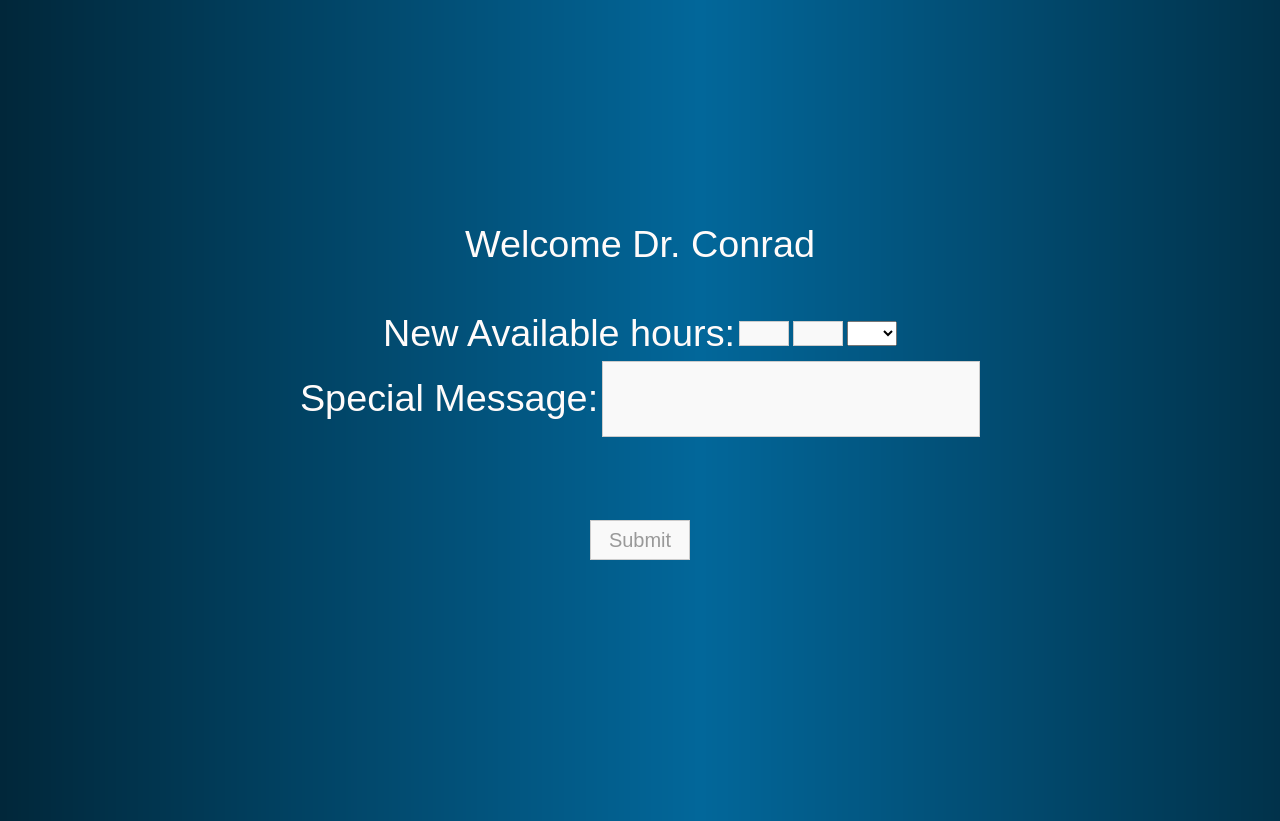
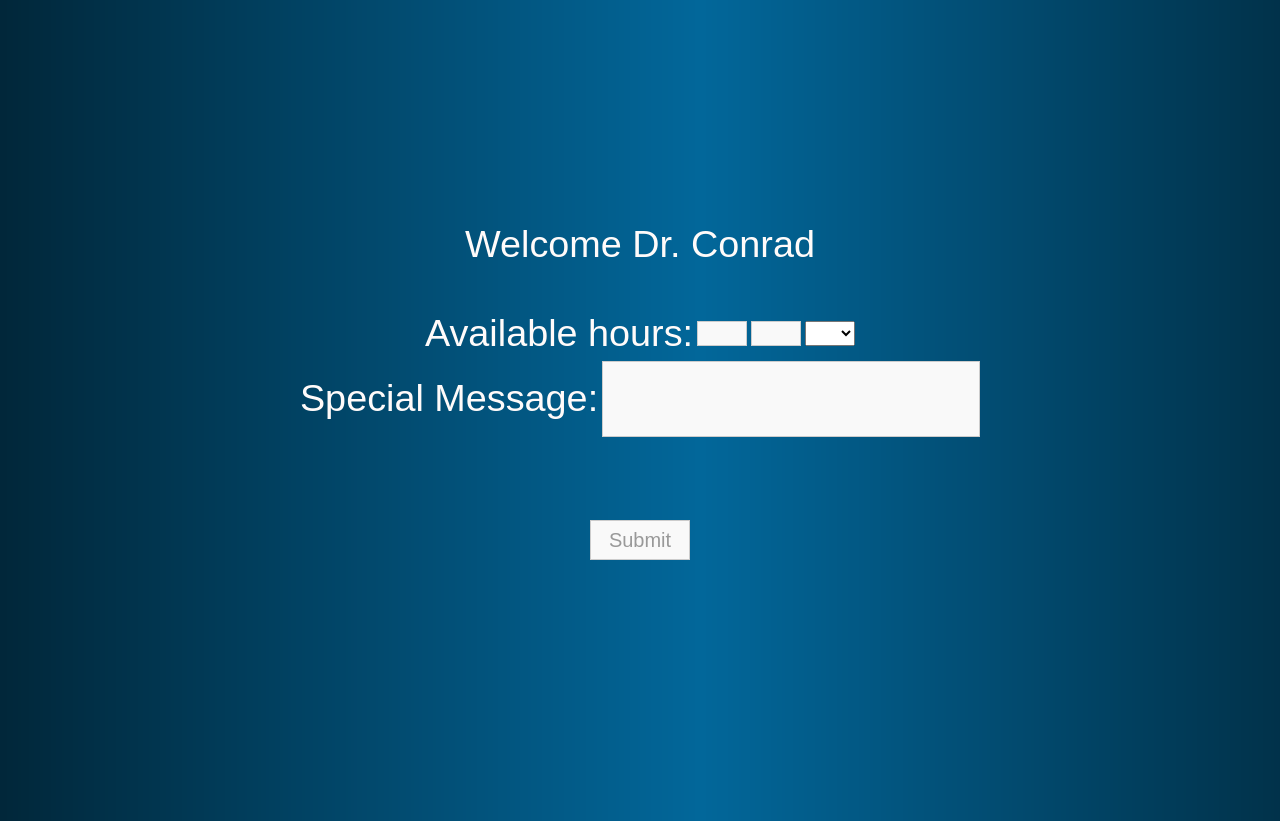
Before and after one commit to displayit/update, a plain HTML site: page index.html in a window 1280 px wide. Drawn offline with Linux system fonts and the light colour scheme.

Commit message:
Final Changes

```diff
--- a/index.html
+++ b/index.html
@@ -19,7 +19,7 @@
             <br>
 			<table>
 				<tr>
-					<td>New Available hours:</td>
+					<td>Available hours:</td>
 					<td><input id="hours" type="text" style="height:25px; width:50px" maxlength="2" onchange="modifytext()"/></td>
 					<td><input id="mins" type="text" onchange="modifytext()" style="height:25px; width:50px" maxlength="2"/></td>
 					<td><select id="ampm" name="ampm" onchange="modifytext()" style="height:25px; width:50px">
```
